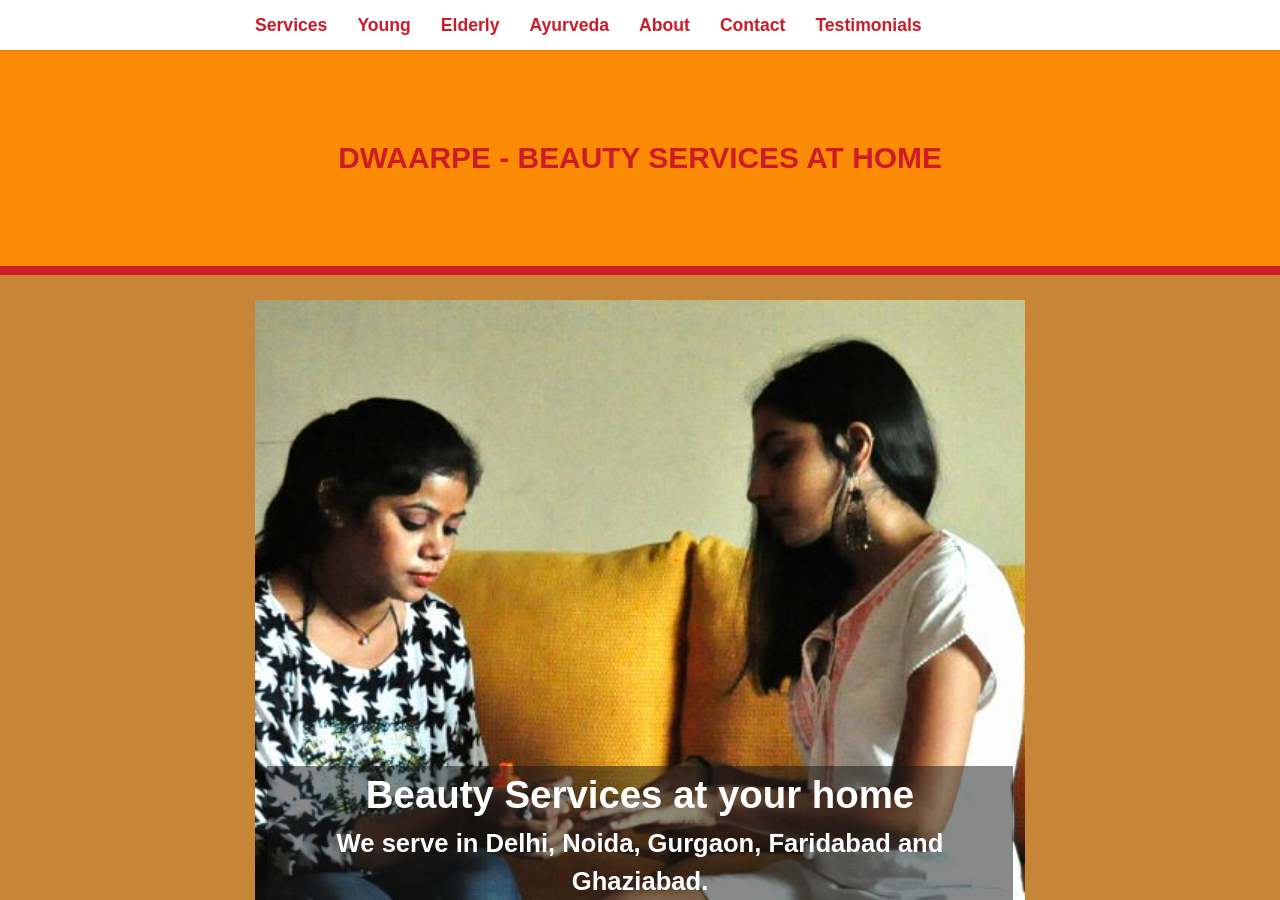
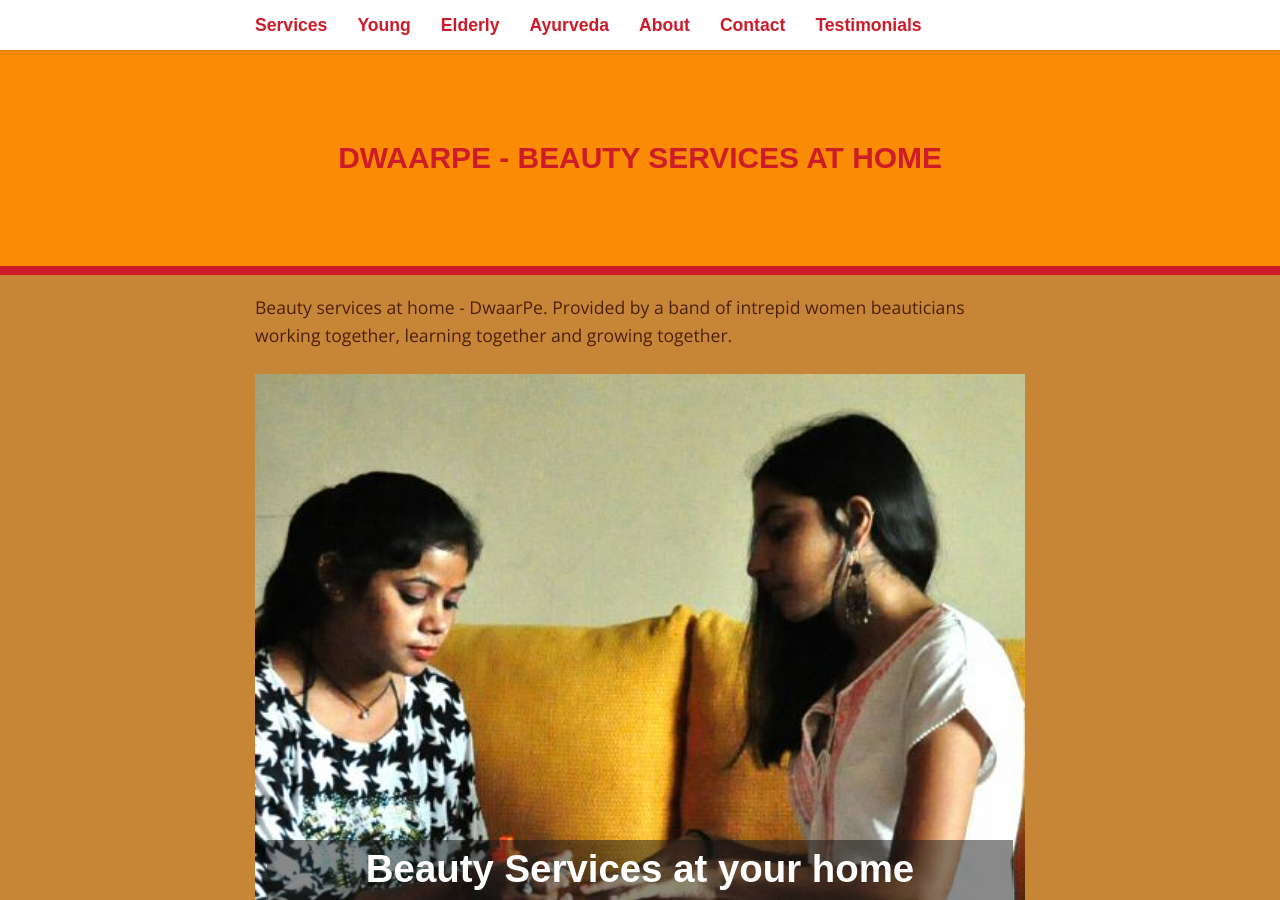
Before and after one commit to dwaarpe/dwaarpe.github.io, a Jekyll site: the page built from index.md, in a window 1280 px wide and 900 px high. Built offline with Jekyll 4.4.1, drawn with Linux system fonts in a browser that asks for light colours; some web fonts are replaced.

Commit message:
other small fixes

```diff
--- a/index.md
+++ b/index.md
@@ -1,6 +1,8 @@
 ---
 layout: default
 ---
+
+Beauty services at home - DwaarPe. Provided by a band of intrepid women beauticians working together, learning together and growing together.
 
 <header
 class="cover-banner"
```
Also changed, not shown: _pages/10_about.md (+1 -1 lines).
